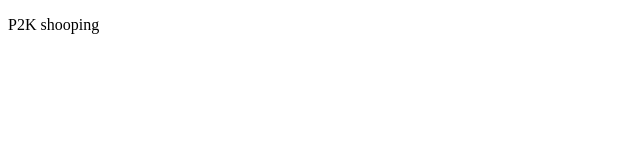
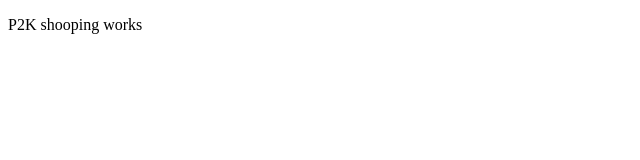
Before and after one commit to S-kaviya/ShoppingCart, an Angular app: page / in a window 1280 px wide. Shown: the top 160 px of the page, without its empty margins (0-640 px from the left). Built offline with nearby package versions, Linux system fonts and the light colour scheme.

Commit message:
Checking

```diff
--- a/angular.json
+++ b/angular.json
@@ -1,5 +1,8 @@
 {
   "$schema": "./node_modules/@angular/cli/lib/config/schema.json",
+  "cli": {
+    "analytics": "c3cebb23-22f8-4d4b-ab06-35e10c908c5b"
+  },
   "version": 1,
   "newProjectRoot": "projects",
   "projects": {
--- a/src/app/app.component.html
+++ b/src/app/app.component.html
@@ -1 +1 @@
-<p>P2K shooping</p>
+<p>P2K shooping works</p>
```
Also changed, not shown: 1 other file (tests, documents, lock files or other folders).
